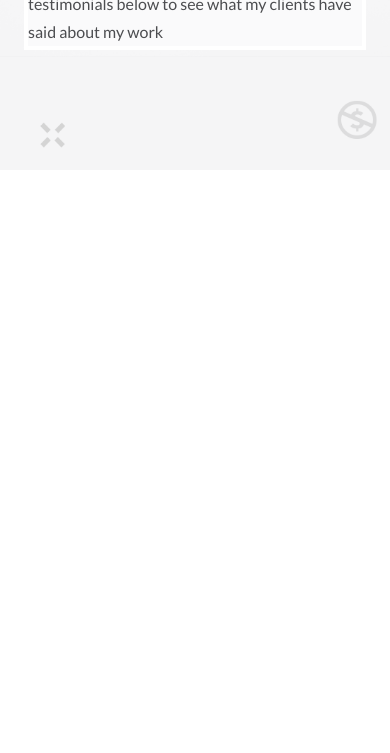
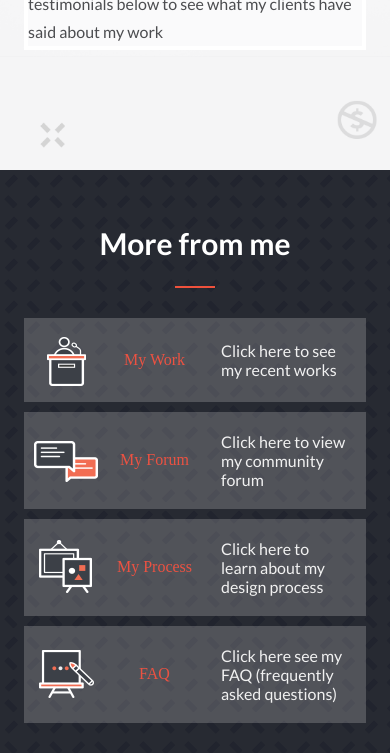
Before and after one commit to AKeeganDev/Capstone_1, a website: page index.html in a window 390 px wide. Shown: the part 385-1138 px from the top of the page. Before the commit the page ends 844 px from the top, so only its background shows below. Drawn offline with Linux system fonts and the light colour scheme; a web font is replaced by a local one.

Commit message:
Add mobile view of WORKS section

```diff
--- a/JS/scripts.js
+++ b/JS/scripts.js
@@ -8,6 +8,8 @@ const navToggle = document.querySelector('.nav-toggle');
 const navBar = document.querySelector('.navbar');
 const welcome = document.querySelector('.welcome');
 const welcomeContainer = document.querySelector('.welcome-container');
+const cardContainer = document.querySelector('.card-container');
+const projectsCards = document.querySelectorAll('.project-card');
 
 //  Start - Page setup - sets initial classes for the objects that change between mobile & desktop
 //  This section has window listeners to toggle mobile & desktop view when the screen changes
@@ -26,6 +28,8 @@ window.addEventListener('resize', () => {
     welcome.classList.remove('welcome-desktop-background');
     welcome.style.backgroundPosition = 'center';
     welcomeContainer.style.marginTop = '25px';
+    cardContainer.classList.add('display-column');
+    projectsCards.forEach((project) => { project.classList.add('display-row') });
   }
 });
 
@@ -60,6 +64,7 @@ function pageSetup() {
     navBar.classList.add('hidden');
     welcome.classList.add('welcome-mobile-background');
     welcome.classList.remove('welcome-desktop-background');
+    cardContainer.classList.add('display-column');
     welcomeContainer.style.marginTop = '25px';
   }
 
--- a/css/style.scss
+++ b/css/style.scss
@@ -306,3 +306,98 @@ body {
 .z-index-2 {
   z-index: 2;
 }
+
+.my-projects {
+  display: flex;
+  justify-content: center;
+  align-items: center;
+  flex-direction: column;
+  width: 100%;
+  padding: 30px 24px;
+  background-color: #272a32;
+  background-image: url(../img/pattern_bg.png);
+
+  h2 {
+    font-family: $lato;
+    font-size: 30px;
+    color: white;
+  }
+
+  .theme-divider {
+    width: 40px;
+    height: 2px;
+    background-color: #ef513c;
+    margin-bottom: 30px;
+  }
+
+  .card-container {
+    display: flex;
+    gap: 10px;
+
+    .project-card {
+      padding: 10px;
+      display: flex;
+      text-align: center;
+      min-width: 207px;
+      align-items: center;
+      background-color: rgba($color: rgb(250, 245, 245), $alpha: 0.2);
+      cursor: pointer;
+
+      .title {
+        color: $orangeTheme;
+        padding: 5px;
+        min-width: 113px;
+      }
+
+      .project-icon {
+        height: 64px;
+        min-width: 64px;
+        padding: 10px;
+      }
+
+      .description {
+        color: #f1f1f1;
+        font-family: $lato;
+        padding: 10px;
+        text-align: left;
+      }
+    }
+  }
+
+}
+
+.display-column {
+  flex-direction: column;
+}
+
+.display-row {
+  flex-direction: row;
+  width: 100%;
+  .description {
+    width: 100%;
+  }
+}
+
+.faq {
+  background-image: url(../img/program_icon_04.png);
+  background-repeat: no-repeat;
+  background-position: center;
+}
+
+.process {
+  background-image: url(../img/program_icon_02.png);
+  background-repeat: no-repeat;
+  background-position: center;
+}
+
+.blog {
+  background-image: url(../img/program_icon_03.png);
+  background-repeat: no-repeat;
+  background-position: center;
+}
+
+.my-work {
+  background-image: url(../img/program_icon_01.png);
+  background-repeat: no-repeat;
+  background-position: center;
+}
--- a/index.html
+++ b/index.html
@@ -44,16 +44,10 @@
                     <a href="#">About</a>
                 </li>
                 <li>
-                    <a href="#">Program</a>
+                    <a href="#">Clients</a>
                 </li>
                 <li>
-                    <a href="#">Join</a>
-                </li>
-                <li>
-                    <a href="#">Sponsor</a>
-                </li>
-                <li>
-                    <a href="#">News</a>
+                    <a href="#">Services</a>
                 </li>
                 <li class="contact"><a href="#">Contact</a></li>
             </ul>
@@ -65,7 +59,7 @@
         <a href="#">Clients</a>
         <a href="#">Contact</a>
     </div>
-    <section class="welcome">
+    <section id="welcome" class="welcome">
         <div class="welcome-container">
             <div class="nav-toggle hamburger hidden">
                 <div class="bar top-bar"></div>
@@ -80,6 +74,33 @@
                 to see what my clients have said about my work</div>
         </div>
     </section>
+    <section id="more-from-me" class="my-projects">
+        <h2>More from me</h2>
+        <div class="theme-divider"></div>
+        <div class="card-container">
+            <div class="project-card">
+                <div class="project-icon my-work"></div>
+                <div class="title">My Work</div>
+                <div class="description">Click here to see my recent works</div>
+            </div>
+            <div class="project-card">
+                <div class="project-icon blog"></div>
+                <div class="title">My Forum</div>
+                <div class="description">Click here to view my community forum
+                </div>
+            </div>
+            <div class="project-card">
+                <div class="project-icon process"></div>
+                <div class="title">My Process</div>
+                <div class="description">Click here to learn about my design process</div>
+            </div>
+            <div class="project-card">
+                <div class="project-icon faq"></div>
+                <div class="title">FAQ</div>
+                <div class="description">Click here see my FAQ (frequently asked questions)</div>
+            </div>
+        </div>
+    </section>
     <script src="./JS/scripts.js"></script>
 </body>
 
```
Also changed, not shown: css/style.css, img/program_icon_01.png (added), img/program_icon_02.png (added), img/program_icon_03.png (added), img/program_icon_04.png (added), img/program_icon_05.png (added).
